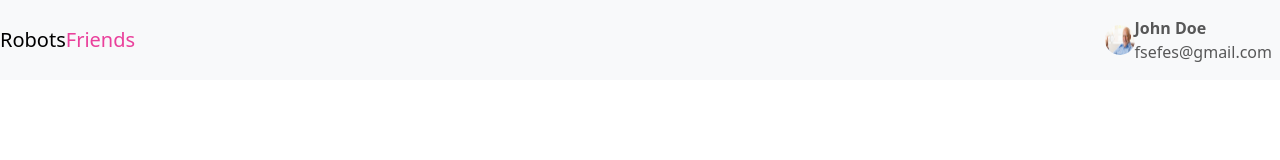
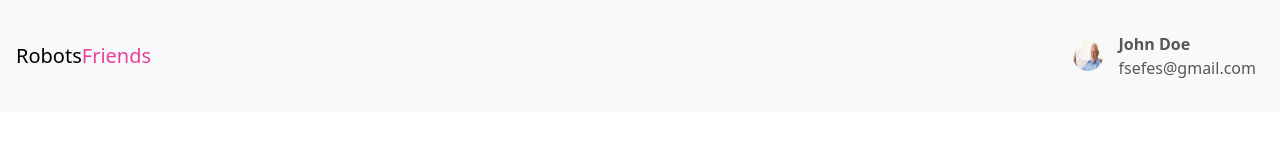
Before and after one commit to walid21/Robots_friends_Bootstrap, a plain HTML site: page Pages/homepage.html in a window 1280 px wide. Drawn offline with nearby package versions, Linux system fonts and the light colour scheme.

Commit message:
push branch walid

```diff
--- a/Pages/homepage.html
+++ b/Pages/homepage.html
@@ -14,14 +14,14 @@
   </head>
   <body>
     <nav class="navbar navbar-expand-lg navbar-light bg-light">
-      <a class="navbar-brand" href="#">Robots<span style="color: rgba(229, 12, 128, 0.782)">Friends</span> </a>
+      <a class="navbar-brand m-3" href="#">Robots<span style="color: rgba(229, 12, 128, 0.782)">Friends</span> </a>
 
       <div class="ms-auto">
         <ul class="navbar-nav">
           <li class="nav-item">
             <a class="nav-link d-flex flex-row align-items-center" href="#">
               <img src="/images/icone_utilisateur.jpg" alt="Photo de profil" class="rounded-circle" width="30" height="30" />
-              <div class="d-flex flex-column">
+              <div class="d-flex flex-column m-3">
                 <span class="fw-bold">John Doe</span>
                 <span>fsefes@gmail.com</span>
               </div>
```
